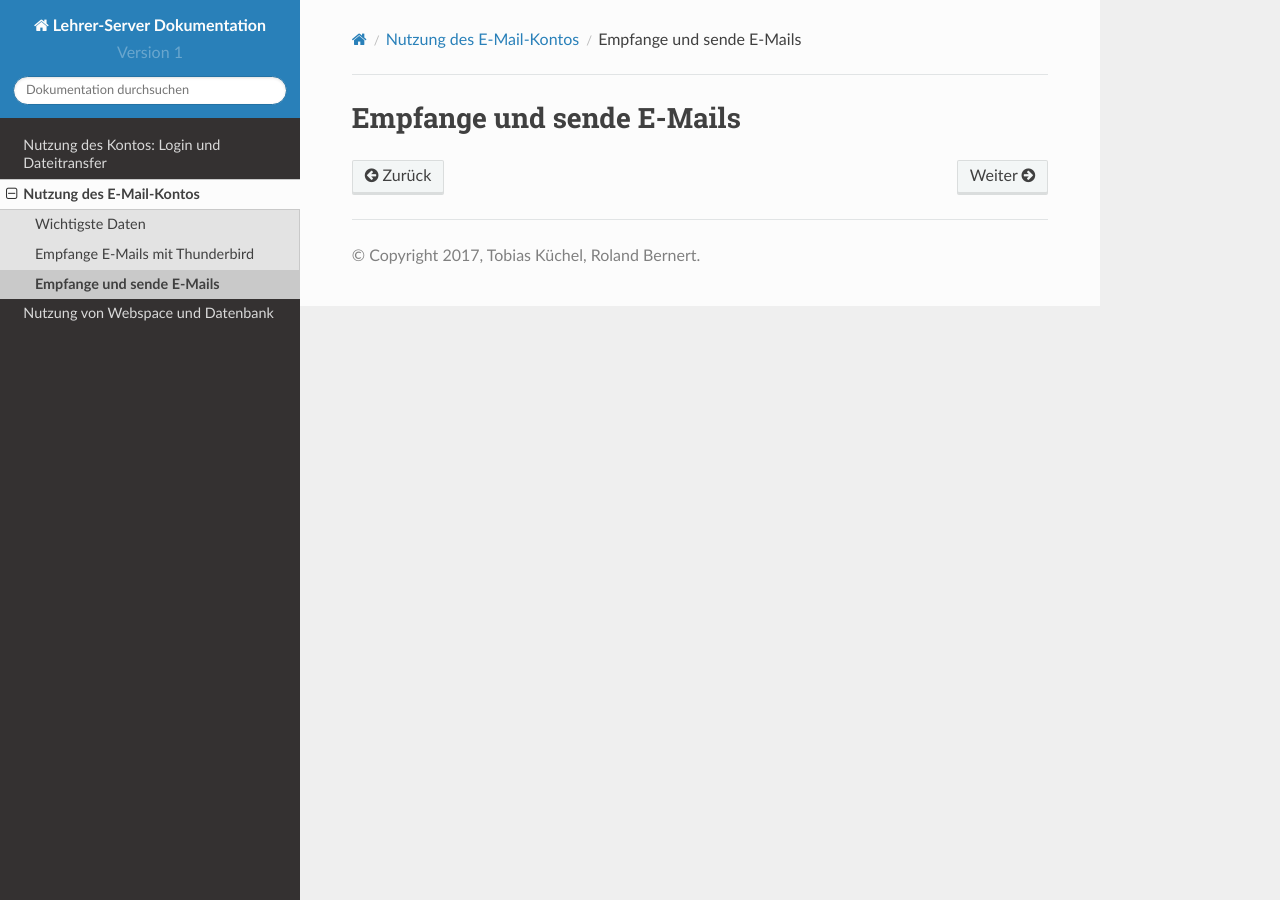
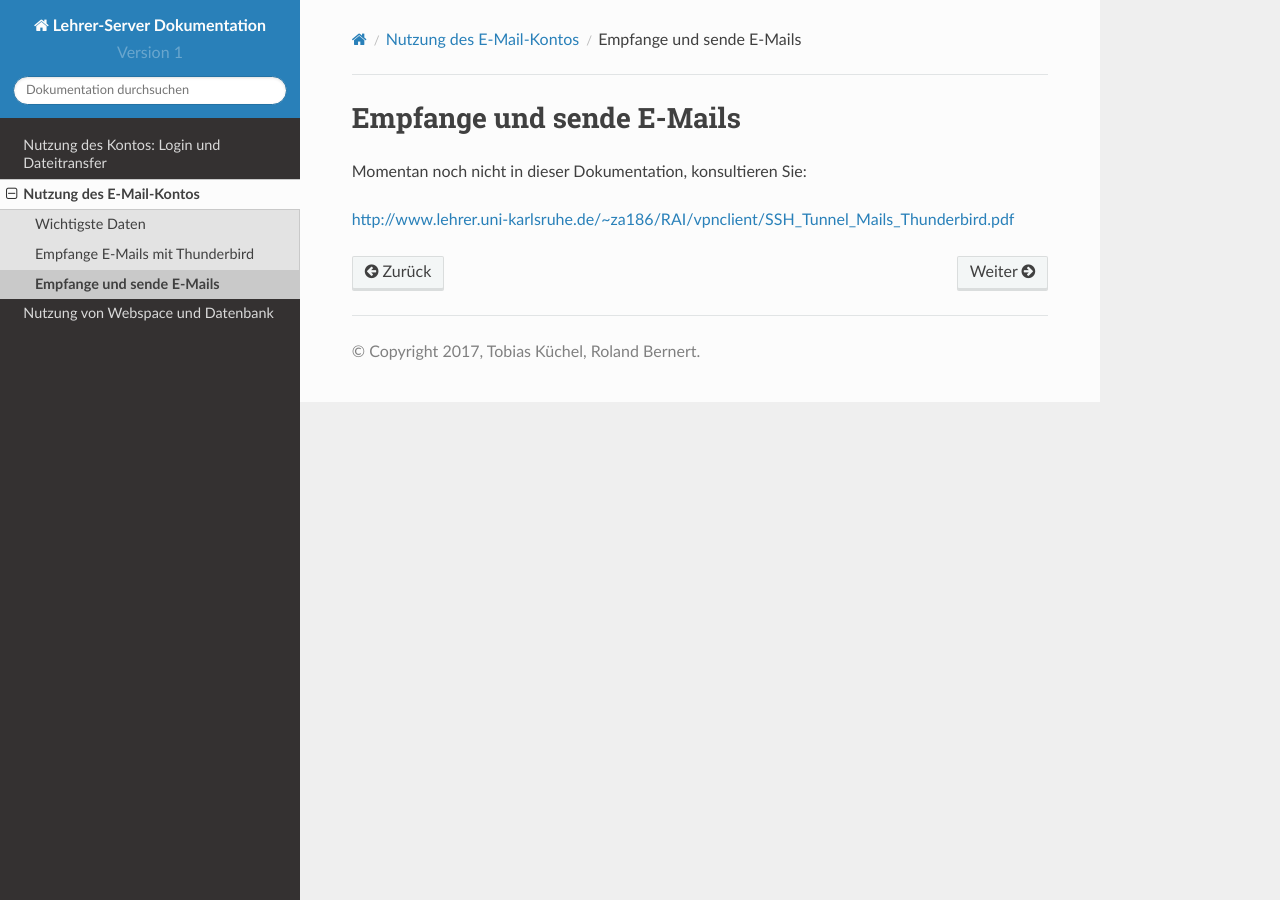
Before and after one commit to jolly-jump/za-docs, a Sphinx documentation site: the page built from source/email/thunderbird-send.rst, in a window 1280 px wide. Built offline with Sphinx 7.4.7 and the Read the Docs theme 2.0.0, drawn with Linux system fonts in a browser that asks for light colours.

Commit message:
add legacy links

```diff
--- a/source/benutzerkonto/filetransfer.rst
+++ b/source/benutzerkonto/filetransfer.rst
@@ -1,3 +1,7 @@
 ==============================
  Wie man Dateien transferiert
 ==============================
+
+Momentan noch nicht in dieser Dokumentation, konsultieren Sie:
+
+http://www.lehrer.uni-karlsruhe.de/~za186/RAI/secureftp/index.html
--- a/source/email/information.rst
+++ b/source/email/information.rst
@@ -1,3 +1,7 @@
 ==================
  Wichtigste Daten
 ==================
+
+Momentan noch nicht in dieser Dokumentation, konsultieren Sie:
+
+http://www.lehrer.uni-karlsruhe.de/umstellung/
--- a/source/email/thunderbird-send.rst
+++ b/source/email/thunderbird-send.rst
@@ -1,3 +1,7 @@
 ============================
  Empfange und sende E-Mails
 ============================
+
+Momentan noch nicht in dieser Dokumentation, konsultieren Sie:
+
+http://www.lehrer.uni-karlsruhe.de/~za186/RAI/vpnclient/SSH_Tunnel_Mails_Thunderbird.pdf
--- a/source/email/thunderbird.rst
+++ b/source/email/thunderbird.rst
@@ -1,3 +1,7 @@
 ==================================
  Empfange E-Mails mit Thunderbird
 ==================================
+
+Momentan noch nicht in dieser Dokumentation, konsultieren Sie:
+
+http://www.lehrer.uni-karlsruhe.de/umstellung/
--- a/source/webservice/index.rst
+++ b/source/webservice/index.rst
@@ -1,3 +1,7 @@
 ====================================
  Nutzung von Webspace und Datenbank
 ====================================
+
+Momentan noch nicht in dieser Dokumentation.
+
+http://www.lehrer.uni-karlsruhe.de/~za186/eigene_homepage/
```
